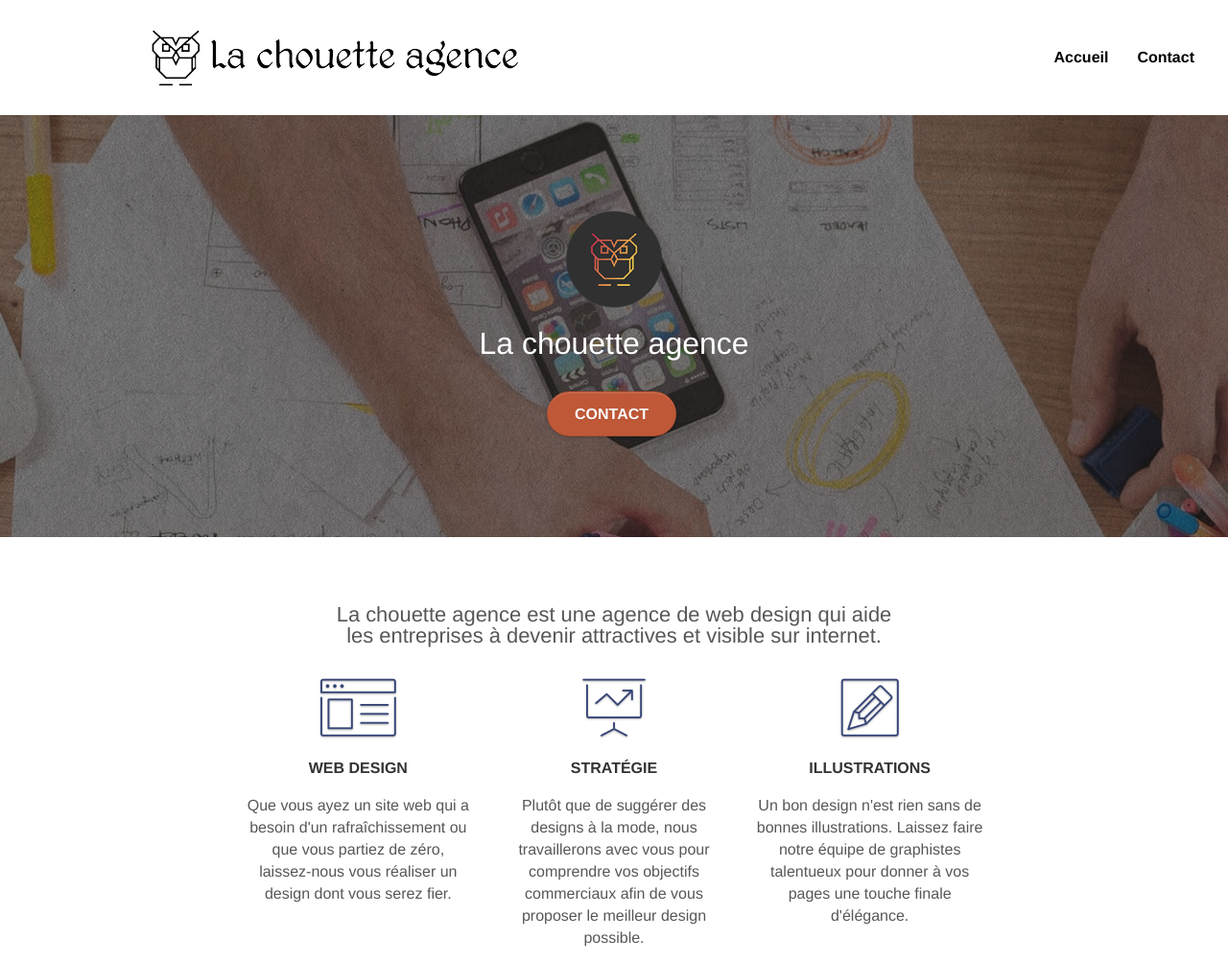
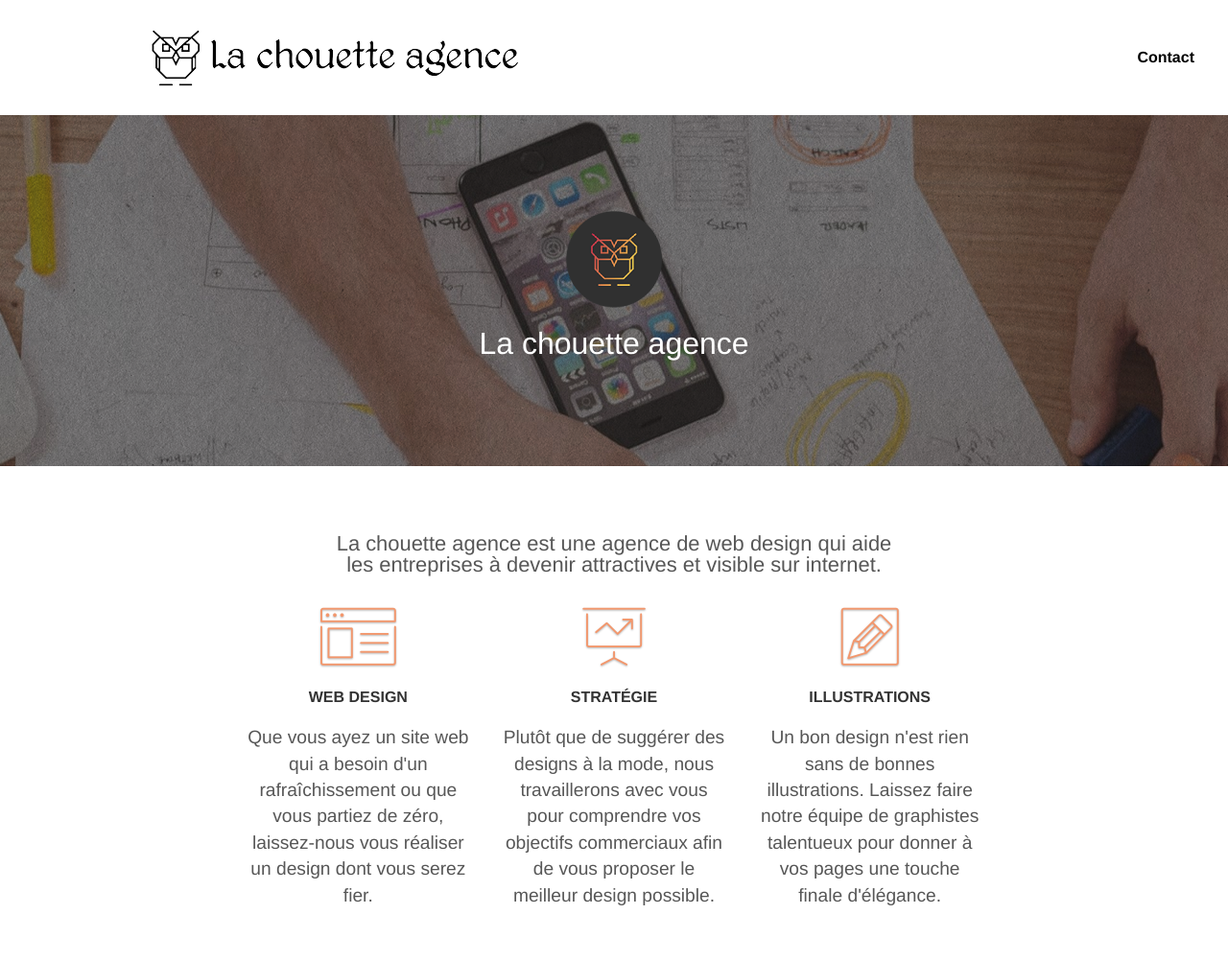
Before and after one commit to PatrickNCDX/PATRICKNICODEX_4_090122, a plain HTML site: page index.html in a window 1280 px wide. Shown: the top 1002 px of the page at 96% size. Drawn offline with Linux system fonts and the light colour scheme.

Commit message:
Modification HTML et CSS.

```diff
--- a/index.html
+++ b/index.html
@@ -53,9 +53,6 @@
 			<div class="collapse navbar-collapse navbar-1 special-dropdown-nav">
 				<ul class="site-navigation nav navbar-nav">
 					<li>
-						<a href="index.html">Accueil</a>
-					</li>
-					<li>
 						<a href="contact.html">Contact</a>
 					</li>
 				</ul>
@@ -64,7 +61,7 @@
 		<!-- bloc-0 END -->
 
 		<!-- bloc-1-presentation -->
-		<div class="bloc bgc-dark-slate-blue bg-banniere d-bloc bg-t-edge bloc-bg-texture texture-paper b-parallax"
+		<div class="bloc bgc-dark-slate-orange bg-banniere d-bloc bg-t-edge bloc-bg-texture texture-paper b-parallax"
 			id="bloc-1-hero">
 			<div class="container bloc-lg">
 				<div class="row tight-width-whitespace">
@@ -74,10 +71,6 @@
 						<h1 class="text-center hero-bloc-text tc-white">
 							La chouette agence
 						</h1>
-						<div class="text-center">
-							<a href="contact.html" class="btn btn-lg btn-clean btn-rd cta-hero btn-atomic-tangerine"
-								id="cta-hero">Contact</a>
-						</div>
 					</div>
 				</div>
 			</div>
@@ -154,7 +147,7 @@
 
 		<!-- bloc-3-what-i-do -->
 		<article
-			class="bloc tc-white bgc-atomic-tangerine bg-presentation d-bloc bloc-bg-texture texture-paper b-parallax"
+			class="bloc tc-white bgc-dark-slate-orange bg-presentation d-bloc bloc-bg-texture texture-paper b-parallax"
 			id="bloc-3-what-i-do" aria-label="Collaborateurs">
 			<div class="container bloc-lg">
 				<div class="row tight-width-whitespace black-background">
@@ -170,7 +163,6 @@
 							ayez besoin d’une identité visuelle complète ou d’une refonte de votre site, n’hésitez pas à
 							nous contacter. Nous travaillerons ensemble pour créer des sites beau et bien structurés,
 							qui seront facilement trouvable sur les moteurs de recherche. <br><br>
-							<a class="ltc-white bold-link" href="contact.html">Contactez notre équipe</a>
 						</p>
 					</div>
 				</div>
--- a/style.css
+++ b/style.css
@@ -692,7 +692,7 @@ label,
 }
 
 p {
-    font-size: 1rem;
+    font-size: 1.2rem;
 }
 
 .tight-width-whitespace {
@@ -785,8 +785,8 @@ h4 {
     background-color: #ffffff;
 }
 
-.bgc-dark-slate-blue {
-    background-color: #364577;
+.bgc-dark-slate-orange {
+    background-color: #f3976c;
 }
 
 .bgc-atomic-tangerine {
@@ -824,8 +824,8 @@ h4 {
 }
 
 .icon-dark-slate-blue {
-    color: #364577;
-    border-color: #364577;
+    color: #f3976c;
+    border-color: #f3976c;
 }
 
 .bg-dots-bg {
```
Also changed, not shown: contact.html (+0 -8 lines).
